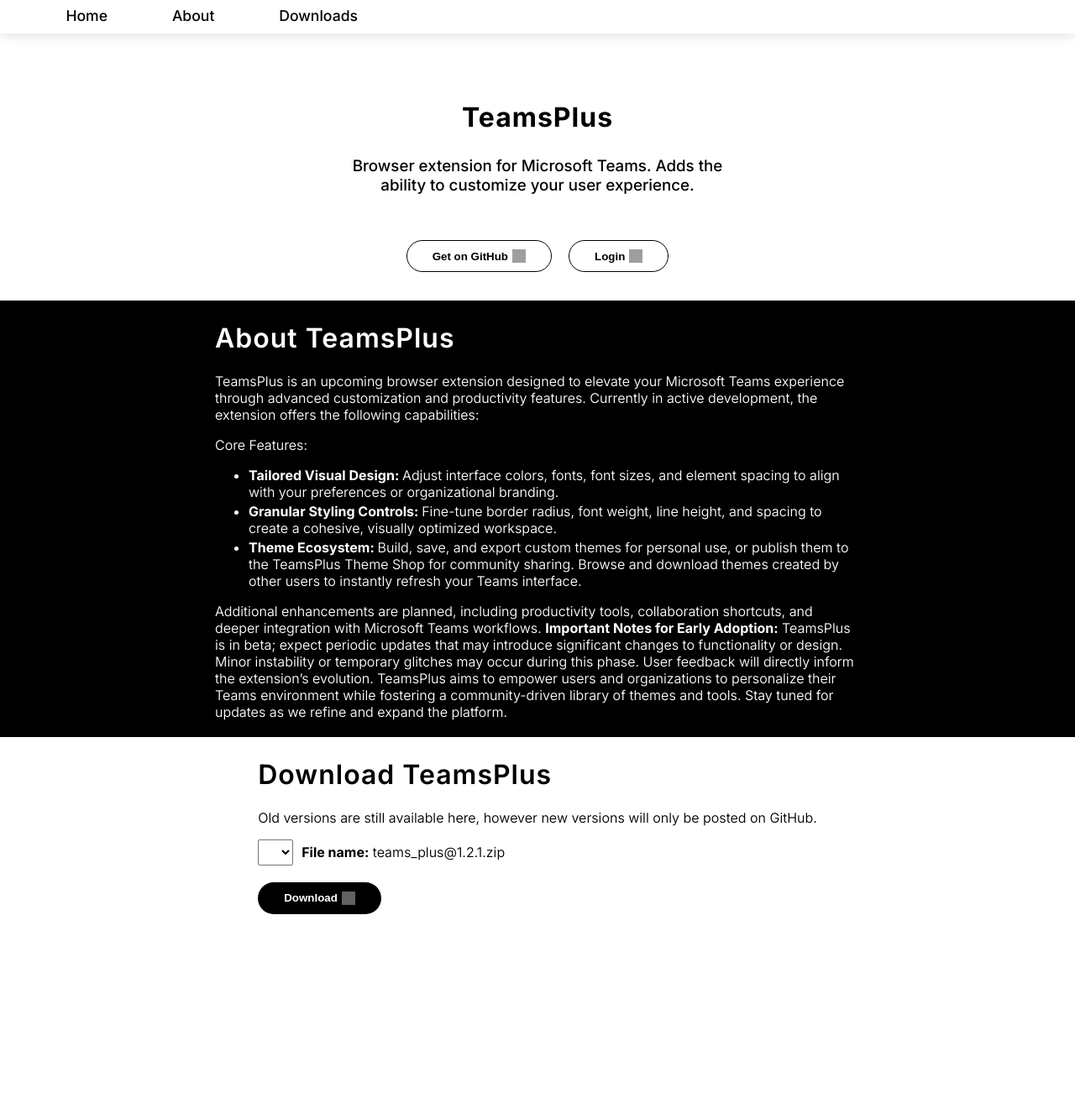
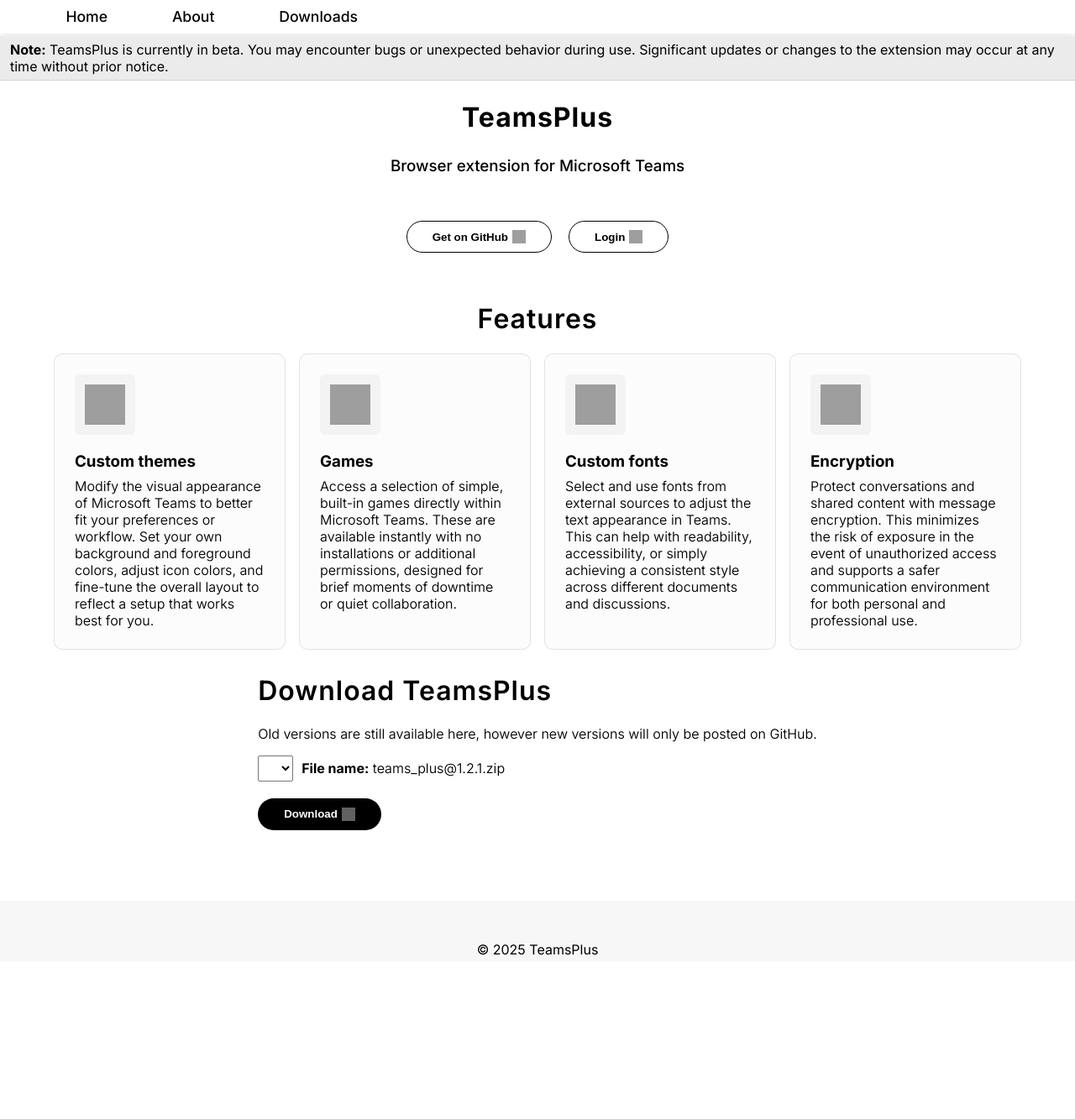
Before and after one commit to CariLT01/teamsplus-api, a Python web app: template templates/home/index.html in a window 1280 px wide. Shown: the whole page at 84% size. After the commit the page ends 1138 px from the top, so only its background shows below. Run offline with Jinja, Linux system fonts and the light colour scheme; the template is opened without the code that fills it, so the values that code supplies are empty; grey boxes are pictures that could not be loaded.

Commit message:
update about section in home

```diff
--- a/cert_gen.py
+++ b/cert_gen.py
@@ -4,7 +4,7 @@
 from cryptography.hazmat.primitives.asymmetric import rsa
 import datetime
 
-def generate_self_signed_cert(cert_file: str, key_file: str):
+def generate_self_signed_cert(cert_file: str, key_file: str) -> None:
     # 1) Generate RSA key
     key = rsa.generate_private_key(public_exponent=65537, key_size=2048)
 
--- a/templates/home/index.html
+++ b/templates/home/index.html
@@ -71,6 +71,14 @@
             background-color: rgba(0, 0, 0, 0.1);
             border-bottom: 2px solid rgba(0, 0, 0, 0.5);
         }
+        .navbar-beta-notice {
+            background-color: rgb(235, 235, 235);
+            border-bottom: 1px solid rgba(0,0,0,0.1);
+        }
+        .navbar-beta-notice p {
+            margin: 0;
+            padding: 6px 12px;
+        }
 
         /* HOME PAGE */
 
@@ -136,6 +144,7 @@
             display: flex;
             justify-content: center;
             align-items: center;
+            width: 100%;
         }
 
         .actions {
@@ -203,8 +212,6 @@
         /* ABOUT SECTION */
 
         .about {
-            background-color: black;
-            color: white;
             padding: 0.5vh 2vw;
 
 
@@ -293,32 +300,90 @@
         }
 
         .footer {
-            height: 30vh;
+            height: 5vh;
             width: 100%;
             background-color: rgb(255, 255, 255);
             color: black;
+            margin-top: 10vh;
+            padding-top: 4vh;
+            background-color: rgba(0,0,0,0.03);
         }
 
         .copyright {
             width: 100%;
             text-align: center;
         }
+
+        .feature-grid {
+            width: 90vw;
+            display: grid;
+            grid-template-columns: 1fr 1fr 1fr 1fr;
+            gap: 1rem;
+        }
+        @media (min-width: 1200px) {
+            .feature-grid {
+                grid-template-columns: 1fr 1fr 1fr 1fr;
+            }
+        }
+        @media (max-width: 768px) {
+            .feature-grid {
+                grid-template-columns: 1fr 1fr;
+            }
+        }
+        @media (max-width: 500px) {
+            .feature-grid {
+                grid-template-columns: 1fr;
+            }
+        }
+        .feature-item {
+            background-color: rgba(0,0,0,0.01);
+            border: 1px solid rgba(0, 0, 0, 0.1);
+            border-radius: 10px;
+            padding: 24px;
+
+        }
+        .feature-item h3 {
+            margin: 0;
+        }
+        .feature-item p {
+            margin: 0;
+            padding-top: 8px;
+        }
+        .feature-icon {
+            width: 48px;
+            height: 48px;
+            margin-bottom: 20px;
+            background-color: rgba(0,0,0,0.04);
+            padding: 12px;
+            border-radius: 6px;
+            display: flex;
+            align-items: center;
+            justify-content: center;
+        }
+
     </style>
 </head>
 
 <body>
     <div class="navbar">
-        <ul>
-            <li><a href="#section-home">Home</a></li>
-            <li><a href="#section-about">About</a></li>
-            <li><a href="#section-downloads">Downloads</a></li>
-        </ul>
+        <div class="navbar-links">
+            <ul>
+                <li><a href="#section-home">Home</a></li>
+                <li><a href="#section-about">About</a></li>
+                <li><a href="#section-downloads">Downloads</a></li>
+            </ul>
+        </div>
+        <div class="navbar-beta-notice">
+            <p>
+                <strong>Note:</strong> TeamsPlus is currently in beta. You may encounter bugs or unexpected behavior during use. Significant updates or changes to the extension may occur at any time without prior notice.
+            </p>
+
+        </div>
     </div>
     <div class="home-page" id="section-home">
         <h1 class="main-title">TeamsPlus</h1>
         <div class="horizontal-center">
-            <h3 class="description">Browser extension for Microsoft Teams. Adds the ability to customize your user
-                experience.</h3>
+            <h3 class="description">Browser extension for Microsoft Teams</h3>
         </div>
 
         <div class="horizontal-center top-space">
@@ -339,37 +404,38 @@
         </div>
     </div>
     <div class="about" id="section-about">
+
         <div class="horizontal-center">
-            <div class="max-width">
-                <h1 class="section-title">About TeamsPlus</h1>
-                <p>TeamsPlus is an upcoming browser extension designed to elevate your Microsoft Teams experience
-                    through advanced customization and productivity features. Currently in active development, the
-                    extension offers the following capabilities:</p>
-                <p>Core Features:</p>
-                <ul>
-                    <li><strong>Tailored Visual Design: </strong>Adjust interface colors, fonts, font sizes, and element
-                        spacing to align with your preferences or organizational branding.</li>
-                    <li><strong>Granular Styling Controls: </strong>Fine-tune border radius, font weight, line height,
-                        and spacing to create a cohesive, visually optimized workspace.</li>
-                    <li><strong>Theme Ecosystem: </strong>Build, save, and export custom themes for personal use, or
-                        publish them to the TeamsPlus Theme Shop for community sharing. Browse and download themes
-                        created by other users to instantly refresh your Teams interface.</li>
-                </ul>
-                <p>Additional enhancements are planned, including productivity tools, collaboration shortcuts, and
-                    deeper integration with Microsoft Teams workflows. <strong>Important Notes for Early
-                        Adoption:</strong>
+            <div class="">
+                <div class="horizontal-center">
+                    <div>
+                        <h1 class="section-title">Features</h1>
+                    </div>
 
-                    TeamsPlus is in beta; expect periodic updates that may introduce significant changes to
-                    functionality or design.
+                </div>
 
-                    Minor instability or temporary glitches may occur during this phase. User feedback will directly
-                    inform the extension’s evolution.
-
-                    TeamsPlus aims to empower users and organizations to personalize their Teams environment while
-                    fostering a community-driven library of themes and tools. Stay tuned for updates as we refine and
-                    expand the platform.</p>
-
-
+                <div class="feature-grid">
+                    <div class="feature-item">
+                        <img src="https://www.svgrepo.com/show/340033/color-palette.svg" alt="" class="feature-icon">
+                        <h3>Custom themes</h3>
+                        <p>Modify the visual appearance of Microsoft Teams to better fit your preferences or workflow. Set your own background and foreground colors, adjust icon colors, and fine-tune the overall layout to reflect a setup that works best for you.</p>
+                    </div>
+                    <div class="feature-item">
+                        <img src="https://www.svgrepo.com/show/340359/game-console.svg" alt="" class="feature-icon">
+                        <h3>Games</h3>
+                        <p>Access a selection of simple, built-in games directly within Microsoft Teams. These are available instantly with no installations or additional permissions, designed for brief moments of downtime or quiet collaboration.</p>
+                    </div>
+                    <div class="feature-item">
+                        <img src="https://www.svgrepo.com/show/532185/letter-english-a.svg" alt="" class="feature-icon">
+                        <h3>Custom fonts</h3>
+                        <p>Select and use fonts from external sources to adjust the text appearance in Teams. This can help with readability, accessibility, or simply achieving a consistent style across different documents and discussions.</p>
+                    </div>
+                    <div class="feature-item">
+                        <img src="https://www.svgrepo.com/show/532320/lock.svg" alt="" class="feature-icon">
+                        <h3>Encryption</h3>
+                        <p>Protect conversations and shared content with message encryption. This minimizes the risk of exposure in the event of unauthorized access and supports a safer communication environment for both personal and professional use.</p>
+                    </div>
+                </div>
             </div>
         </div>
     </div>
@@ -392,7 +458,7 @@
         </div>
     </div>
     <div class="footer">
-
+        <p class="copyright">© 2025 TeamsPlus</p>
     </div>
 </body>
 <script src="{{ url_for('static', filename='js/home/script.js') }}"></script>
```
Also changed, not shown: templates/dashboard/index.html (+9 -3 lines).
